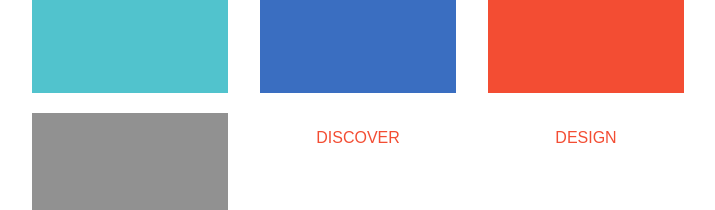
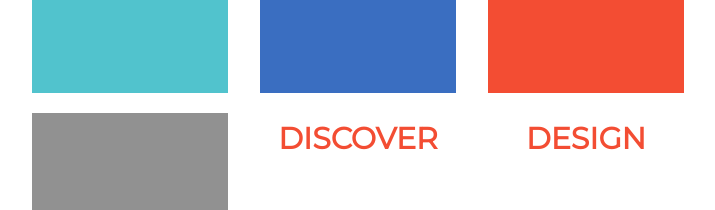
Before and after one commit to sauliusinfo/43-grupe-friday2, a website: page index.html in a window 1280 px wide. Shown: the part 367-577 px from the top of the page, without its empty margins (184-899 px from the left). Drawn offline with Linux system fonts and the light colour scheme.

Commit message:
Font change

```diff
--- a/index.html
+++ b/index.html
@@ -5,6 +5,7 @@
     <meta http-equiv="X-UA-Compatible" content="IE=edge">
     <meta name="viewport" content="width=device-width, initial-scale=1.0">
     <link rel="stylesheet" href="./main.css">
+    <link href='https://fonts.googleapis.com/css?family=Montserrat' rel='stylesheet'>
     <title>Friday2</title>
 </head>
 <body>
--- a/main.css
+++ b/main.css
@@ -1,5 +1,5 @@
 body {
-    font-family: Arial, Helvetica, sans-serif;
+    font-family: "Montserrat";
     margin: 0;
 }
 
@@ -46,6 +46,8 @@ body {
     margin: 0;
     text-align: center;
     text-transform: uppercase;
+    font-size: 30px;
+    font-weight: 600;
     /* background-color: #662b8c; */
 }
 
```
